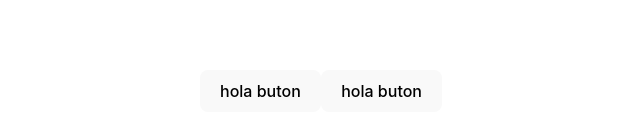
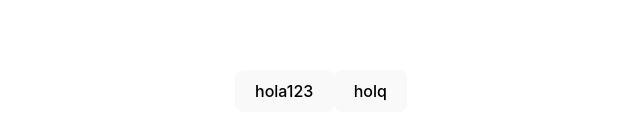
Before and after one commit to fbnjeje/BootCamp, a React (Vite) app in the folder react/vite/hola-mundo/: page / in a window 1280 px wide. Shown: the part 309-444 px from the top of the page, without its empty margins (319-959 px from the left). Built offline with nearby package versions, Linux system fonts and the light colour scheme.

Commit message:
primer componente

```diff
--- a/react/vite/hola-mundo/src/main.jsx
+++ b/react/vite/hola-mundo/src/main.jsx
@@ -4,10 +4,19 @@ import App from './App.jsx'
 import './index.css'
 
 const root = ReactDOM.createRoot(document.getElementById('root'));
+
+const hola = ({ text }) => {
+    return (<button>{text}</button>)
+}
 root.render(
     <React.Fragment>
-        <button>hola buton</button>
-        <button>hola buton</button>
+
+        {hola({ text: 'hola123' })}
+        {hola({ text: 'holq' })}
+
+
+
+
     </React.Fragment>
 
 );
```
